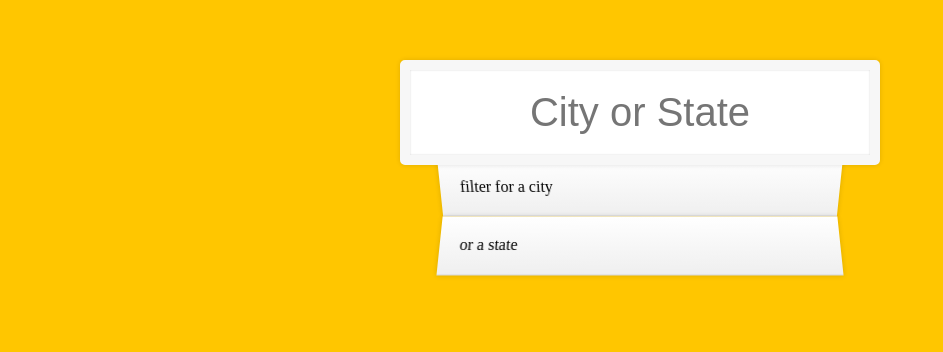
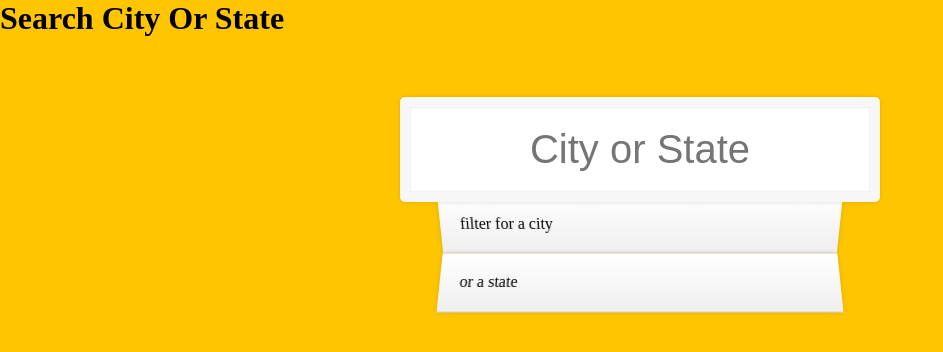
Before and after one commit to Ivar246/AJAX-Type-Head, a plain HTML site: page index.html in a window 1280 px wide. Shown: the whole page, without its empty margins (0-943 px from the left). Drawn offline with Linux system fonts and the light colour scheme; no server answers.

Commit message:
second commit

```diff
--- a/index.html
+++ b/index.html
@@ -8,6 +8,7 @@
     <title>Type Head</title>
 </head>
 <body>
+    <h1>Search City Or State</h1>
     <form class="search">
         <input type="text" id="search-box" placeholder="City or State">
         <ul class="suggestions">
```
Also changed, not shown: style.css (+0 -71 lines).
